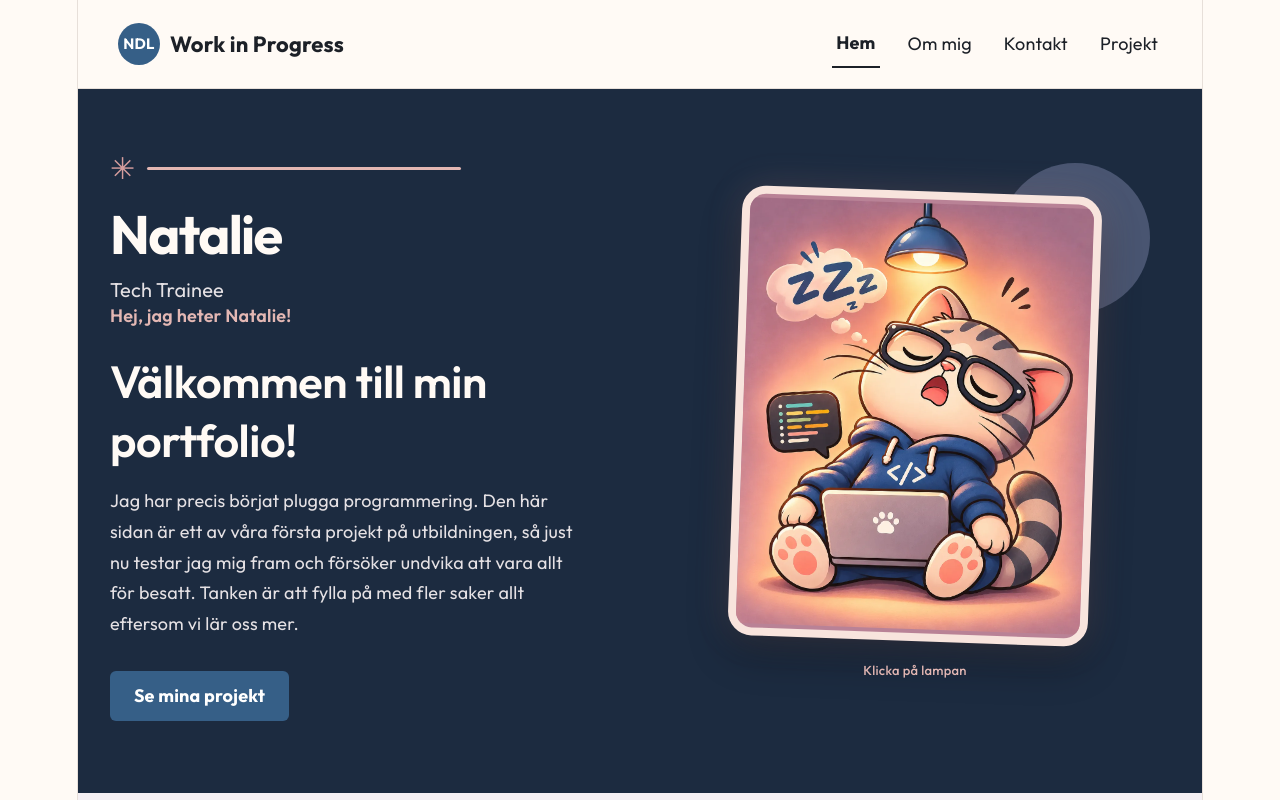
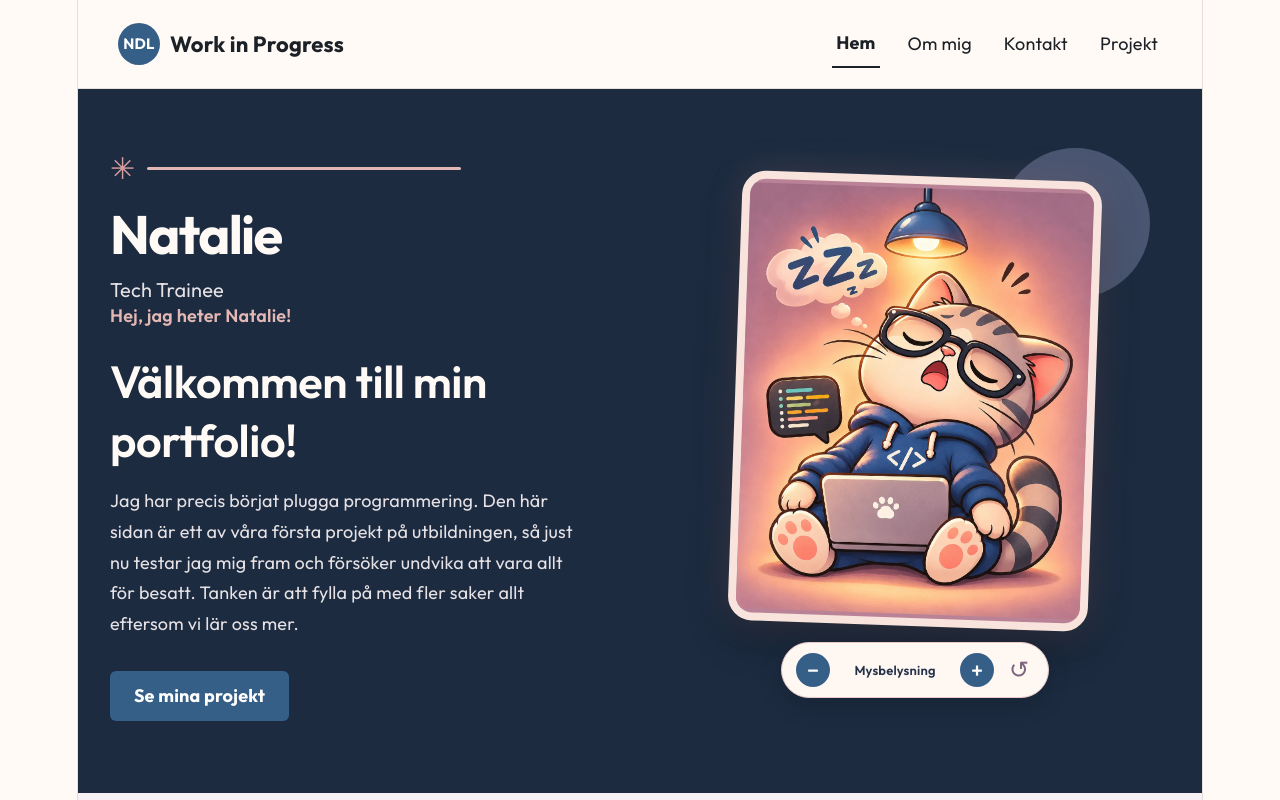
Before and after one commit to nataliedeleeuw/min-sida-experiment, a React (Vite) app: page / in a window 1280 px wide. Both pictures are taken after a click on the button "Växla till kvällsläge". Shown: the top 800 px of the page. Built offline with nearby package versions, Linux system fonts and the light colour scheme; no server answers.

Commit message:
https://github.com/nataliedeleeuw/min-sida-experiment

```diff
--- a/src/components/Hero.jsx
+++ b/src/components/Hero.jsx
@@ -5,11 +5,23 @@ import HeroImage from "../assets/Hero1.webp";
 import HeroSleep from "../assets/HeroSleep.webp";
 
 import Header from "./Header";
+import Raknare from "./Raknare";
 
 import { Link } from "react-router-dom";
 import { halsning } from "../utils/text";
 
-function Hero({ namn, titel, stad, ljusPa, vaxlaLjus }) {
+function Hero({
+  namn,
+  titel,
+  stad,
+  ljusPa,
+  vaxlaLjus,
+  ljusNiva,
+  setLjusNiva
+}) {
+
+  const ljusstyrkor = [0.76, 0.88, 1, 1.08];
+
   return (
     <section className={ljusPa ? "hero" : "hero hero-natt"}>
 
@@ -60,6 +72,10 @@ function Hero({ namn, titel, stad, ljusPa, vaxlaLjus }) {
             className={!ljusPa ? "hero-cat synlig" : "hero-cat"}
             alt="Katten sover under en varm lampa"
             aria-hidden={ljusPa}
+            style={{
+              filter: `brightness(${ljusstyrkor[ljusNiva]})`,
+              transition: "opacity 0.6s ease, filter 0.4s ease"
+            }}
           />
 
           <button
@@ -77,9 +93,16 @@ function Hero({ namn, titel, stad, ljusPa, vaxlaLjus }) {
 
         </div>
 
-        <p className="hero-lamptips">
-          Klicka på lampan
-        </p>
+        {ljusPa ? (
+          <p className="hero-lamptips">
+            Klicka på lampan
+          </p>
+        ) : (
+          <Raknare
+            ljusNiva={ljusNiva}
+            setLjusNiva={setLjusNiva}
+          />
+        )}
 
       </div>
 
--- /dev/null
+++ b/src/components/Raknare.css
@@ -0,0 +1,143 @@
+
+/* ========================================
+   KATTENS LJUSDIMMER
+======================================== */
+
+.ljus-dimmer {
+  position: relative;
+  z-index: 2;
+
+  display: flex;
+  align-items: center;
+  justify-content: center;
+  gap: 10px;
+
+  padding: 10px 14px;
+
+  background-color: #FFF7F2;
+  border: 1px solid #E9CAC8;
+  border-radius: 999px;
+
+  box-shadow:
+    0 8px 24px rgba(0, 0, 0, 0.16);
+}
+
+
+/* PLUS OCH MINUS */
+
+.ljus-dimmer-knapp {
+  display: flex;
+  align-items: center;
+  justify-content: center;
+
+  width: 34px;
+  height: 34px;
+
+  flex-shrink: 0;
+
+  background-color: #365F87;
+  color: #FFFFFF;
+
+  border: none;
+  border-radius: 50%;
+
+  font-family: 'Outfit', sans-serif;
+  font-size: 22px;
+  font-weight: 500;
+
+  cursor: pointer;
+
+  transition:
+    background-color 0.2s ease,
+    transform 0.2s ease;
+}
+
+.ljus-dimmer-knapp:hover:not(:disabled) {
+  background-color: #4C78A5;
+  transform: scale(1.08);
+}
+
+.ljus-dimmer-knapp:disabled {
+  opacity: 0.35;
+  cursor: not-allowed;
+}
+
+
+/* TEXTEN SOM VISAR LJUSNIVÅN */
+
+.ljus-dimmer-text {
+  min-width: 110px;
+
+  color: #25334A;
+
+  font-family: 'Outfit', sans-serif;
+  font-size: 13px;
+  font-weight: 600;
+
+  text-align: center;
+  white-space: nowrap;
+}
+
+
+/* ÅTERSTÄLLNINGSKNAPP */
+
+.ljus-dimmer-reset {
+  display: flex;
+  align-items: center;
+  justify-content: center;
+
+  width: 30px;
+  height: 34px;
+
+  background: transparent;
+  color: #7E647E;
+
+  border: none;
+  border-radius: 50%;
+
+  font-size: 24px;
+
+  cursor: pointer;
+
+  transition:
+    color 0.2s ease,
+    transform 0.2s ease;
+}
+
+.ljus-dimmer-reset:hover {
+  color: #365F87;
+  transform: rotate(-35deg);
+}
+
+
+/* TANGENTBORDSNAVIGERING */
+
+.ljus-dimmer button:focus-visible {
+  outline: 3px solid #D59D9D;
+  outline-offset: 3px;
+}
+
+
+/* MINDRE SKÄRMAR */
+
+@media (max-width: 400px) {
+  .ljus-dimmer {
+    gap: 6px;
+    padding: 8px 10px;
+  }
+
+  .ljus-dimmer-text {
+    min-width: 100px;
+    font-size: 12px;
+  }
+}
+
+
+/* MINSKA ANIMATIONER VID BEHOV */
+
+@media (prefers-reduced-motion: reduce) {
+  .ljus-dimmer-knapp,
+  .ljus-dimmer-reset {
+    transition: none;
+  }
+}
--- a/src/components/Raknare.jsx
+++ b/src/components/Raknare.jsx
@@ -1,32 +1,72 @@
-import { useState } from "react";
 
-function Raknare() {
-  const [antal, setAntal] = useState(0);
+import "./Raknare.css";
+
+function Raknare({ ljusNiva, setLjusNiva }) {
+
+  const beskrivningar = [
+    "Svagt sken",
+    "Lugn kväll",
+    "Mysbelysning",
+    "Extra ljust"
+  ];
+
+  function minskaLjus() {
+    setLjusNiva((tidigare) => Math.max(0, tidigare - 1));
+  }
+
+  function okaLjus() {
+    setLjusNiva((tidigare) => Math.min(3, tidigare + 1));
+  }
+
+  function aterstallLjus() {
+    setLjusNiva(2);
+  }
 
   return (
-    <section>
-      <h2>Min räknare</h2>
+    <div
+      className="ljus-dimmer"
+      role="group"
+      aria-label="Justera kattens belysning"
+    >
+
       <button
-     onClick={() => {
-      if (antal > 0) {
-         setAntal(antal - 1);
-       }
-     }}
->
-     −
-    </button>
+        type="button"
+        className="ljus-dimmer-knapp"
+        onClick={minskaLjus}
+        disabled={ljusNiva === 0}
+        aria-label="Minska ljusstyrkan"
+      >
+        −
+      </button>
 
-      <span style={{ color: antal > 0 ? "green" : "red" }}>
-      {antal}
-        </span>
+      <span
+        className="ljus-dimmer-text"
+        aria-live="polite"
+      >
+        {beskrivningar[ljusNiva]}
+      </span>
 
-      <button onClick={() => setAntal(antal + 1)}>
+      <button
+        type="button"
+        className="ljus-dimmer-knapp"
+        onClick={okaLjus}
+        disabled={ljusNiva === 3}
+        aria-label="Öka ljusstyrkan"
+      >
         +
       </button>
-      <button onClick={() => setAntal(0)}>
-  Nollställ
-</button>
-    </section>
+
+      <button
+        type="button"
+        className="ljus-dimmer-reset"
+        onClick={aterstallLjus}
+        title="Återställ ljusstyrkan"
+        aria-label="Återställ ljusstyrkan"
+      >
+        ↺
+      </button>
+
+    </div>
   );
 }
 
--- a/src/pages/Hem.jsx
+++ b/src/pages/Hem.jsx
@@ -1,7 +1,7 @@
+
 import GitHubRepon from "../components/GitHubRepon";
 import Hero from "../components/Hero";
 import Projekt from "../components/Projekt";
-import Raknare from "../components/Raknare";
 import TemaToggle from "../components/TemaToggle";
 import Vader from "../components/Vader";
 import { NAMN } from "../Data/installningar";
@@ -9,7 +9,7 @@ import { fornamn } from "../utils/text";
 import Todo from "../components/Todo";
 import CityWeather from "../components/CityWeather";
 
-function Hem({ ljusPa, vaxlaLjus }) {
+function Hem({ ljusPa, vaxlaLjus, ljusNiva, setLjusNiva }) {
   return (
     <>
       <Hero
@@ -17,13 +17,15 @@ function Hem({ ljusPa, vaxlaLjus }) {
         titel="Tech Trainee"
         ljusPa={ljusPa}
         vaxlaLjus={vaxlaLjus}
+        ljusNiva={ljusNiva}
+        setLjusNiva={setLjusNiva}
       />
+
       <Projekt />
       <Todo />
       <GitHubRepon />
       <Vader />
       <CityWeather />
-      <Raknare />
       <TemaToggle />
     </>
   );
```
Lines whose indentation alone changed are shown as unchanged.
